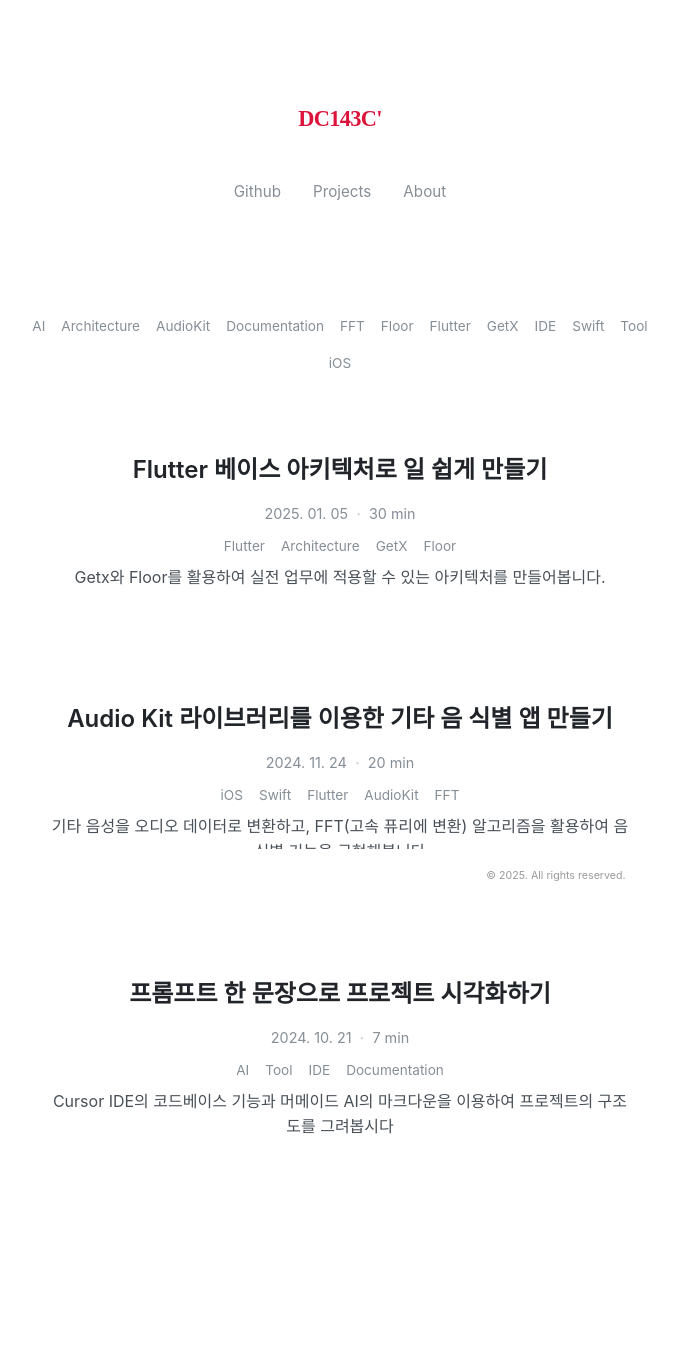
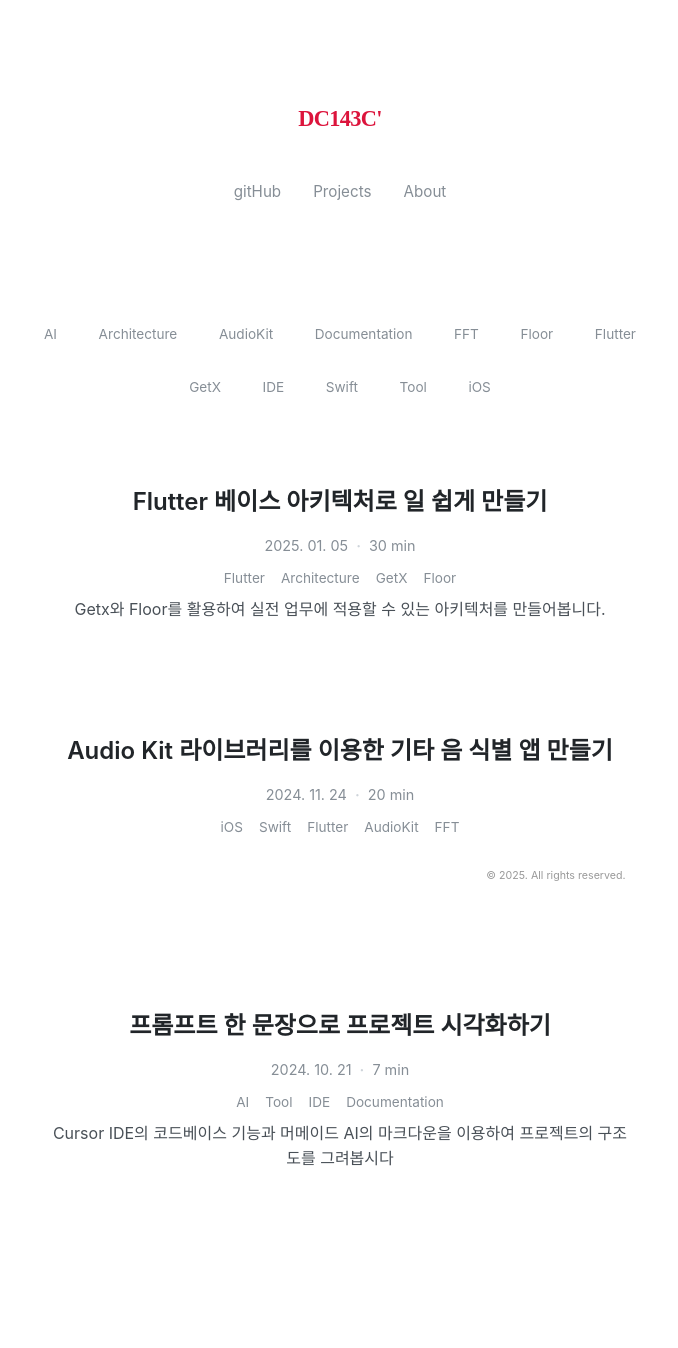
Before and after one commit to dc143cDev/dc143cDev.github.io, a Jekyll site: the page built from index.html, in a window 1280 px wide. Shown: the whole page, without its empty margins (300-978 px from the left). Built offline with Jekyll 4.4.1, drawn with Linux system fonts in a browser that asks for light colours; some web fonts are replaced; before the commit the page ends 1316 px from its top, so only the background shows below that.

Commit message:
메인페이지 완료

```diff
--- a/_layouts/default.html
+++ b/_layouts/default.html
@@ -18,7 +18,7 @@
           </a>
         </h3>
         <nav class="main-nav">
-          <a href="https://github.com/dc143cDev" class="nav-item">Github</a>
+          <a href="https://github.com/dc143cDev" class="nav-item">gitHub</a>
           <a href="/projects" class="nav-item">Projects</a>
           <a href="/about" class="nav-item">About</a>
         </nav>
--- a/_sass/_posts.scss
+++ b/_sass/_posts.scss
@@ -213,7 +213,7 @@
     cursor: pointer;
     transition: color 0.2s ease;
     background: none;
-    padding: 0;
+    padding: 0.5rem 0.8rem;
     border: none;
 
     &:hover {
@@ -713,3 +713,39 @@
     line-height: 1.6;
   }
 }
+
+.post-card {
+  margin-bottom: 3rem;
+  padding: 2rem;
+  text-align: center;
+  transition: all 0.5s ease;
+  transform-origin: center;
+  opacity: 1;
+  transform: scale(1);
+
+  &:hover {
+    transform: translateY(-4px) scale(1.02);
+  }
+
+  &.hidden {
+    display: none !important;
+    opacity: 0;
+    transform: scale(0.95);
+  }
+
+  &.visible {
+    display: block !important;
+    animation: fadeInScale 0.5s ease forwards;
+  }
+}
+
+@keyframes fadeInScale {
+  from {
+    opacity: 0;
+    transform: scale(0.95);
+  }
+  to {
+    opacity: 1;
+    transform: scale(1);
+  }
+}
```
Also changed, not shown: index.html (+8 -3 lines).
